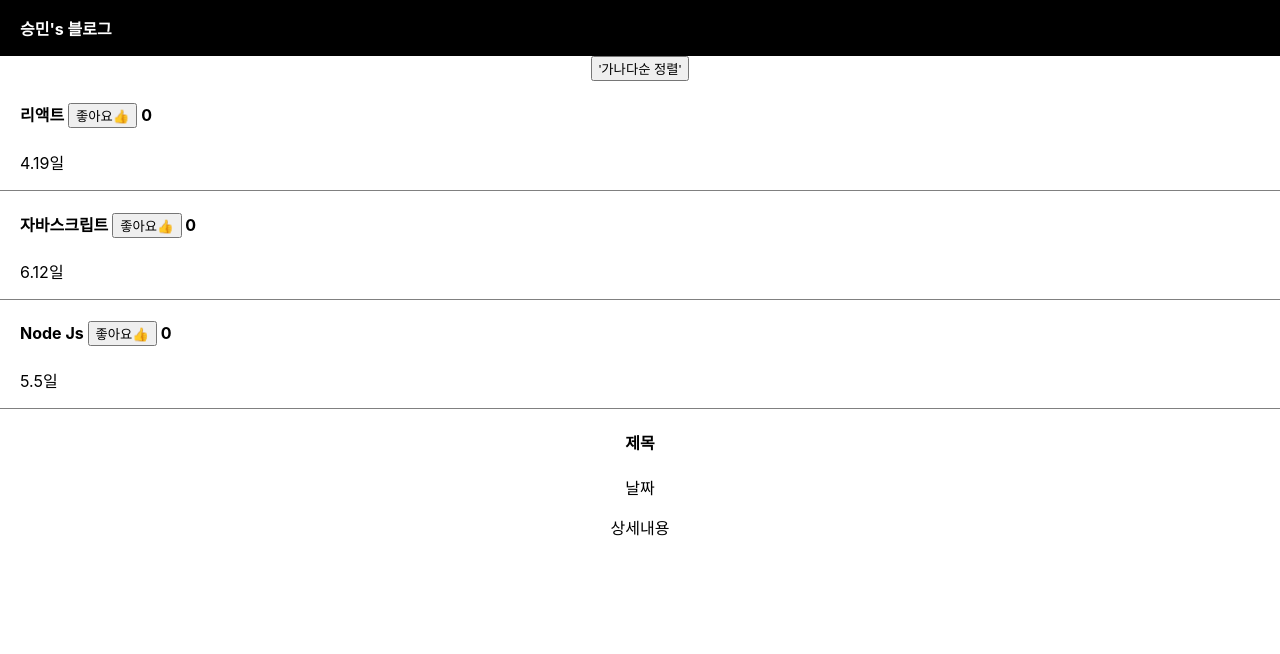
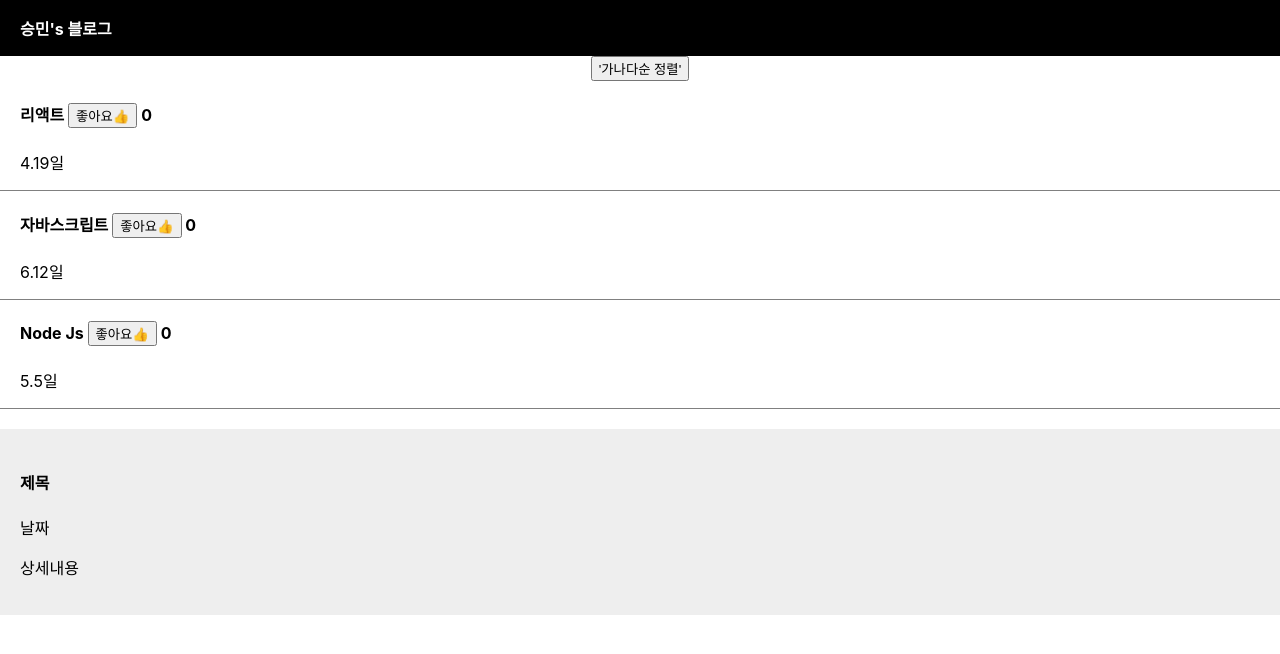
Before and after one commit to psm4171/React-Study, a React (Create React App) app: page / in a window 1280 px wide. Shown: the top 654 px of the page. Built offline with nearby package versions, Linux system fonts and the light colour scheme.

Commit message:
동적 UI

```diff
--- a/src/App.css
+++ b/src/App.css
@@ -48,6 +48,13 @@ div {
 
 }
 
+.modal {
+  margin-top: 20px;
+  padding: 20px;
+  background-color: #eee;
+  text-align: left;
+}
+
 .black-nav{
   display: flex;
   background: black;
```
